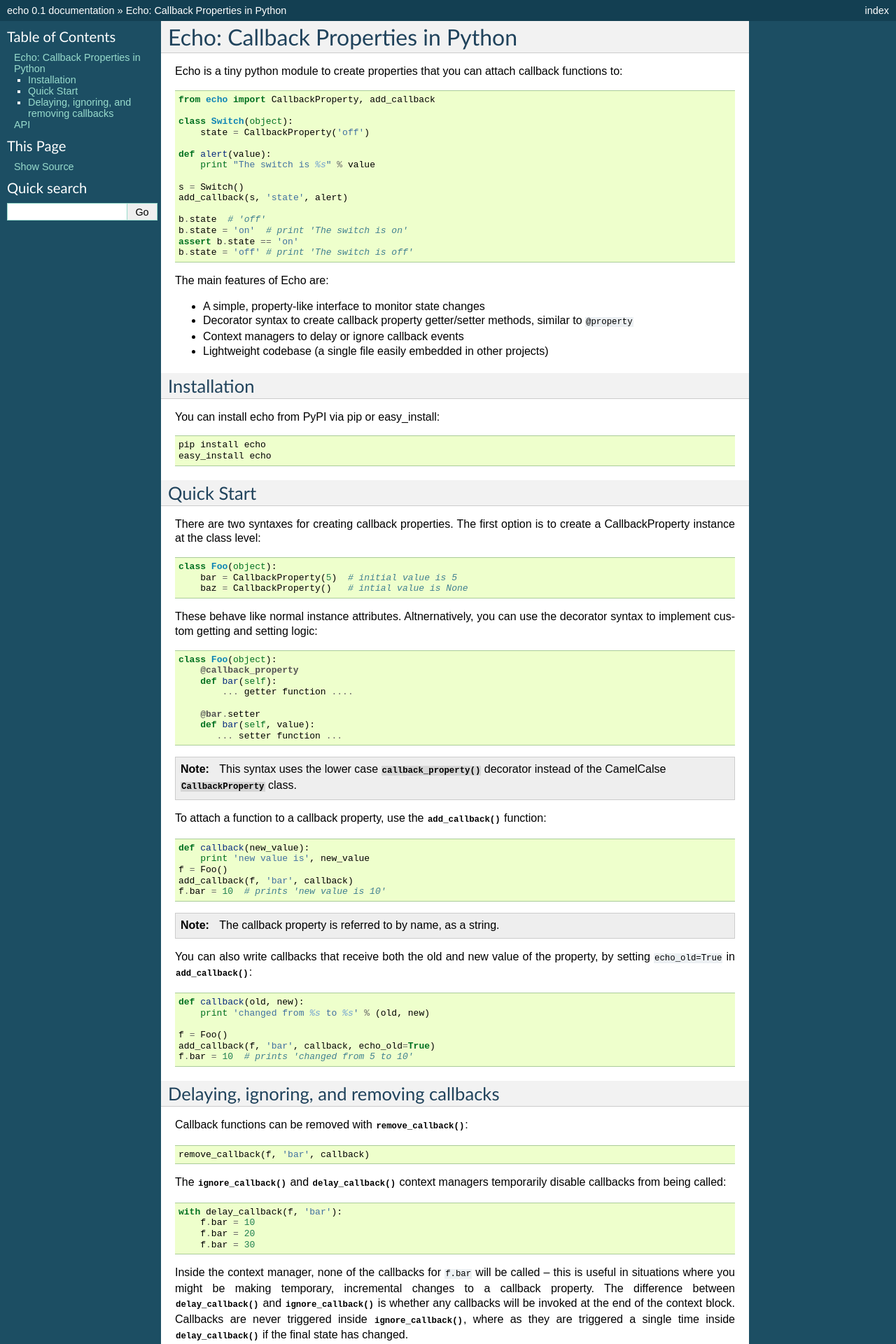
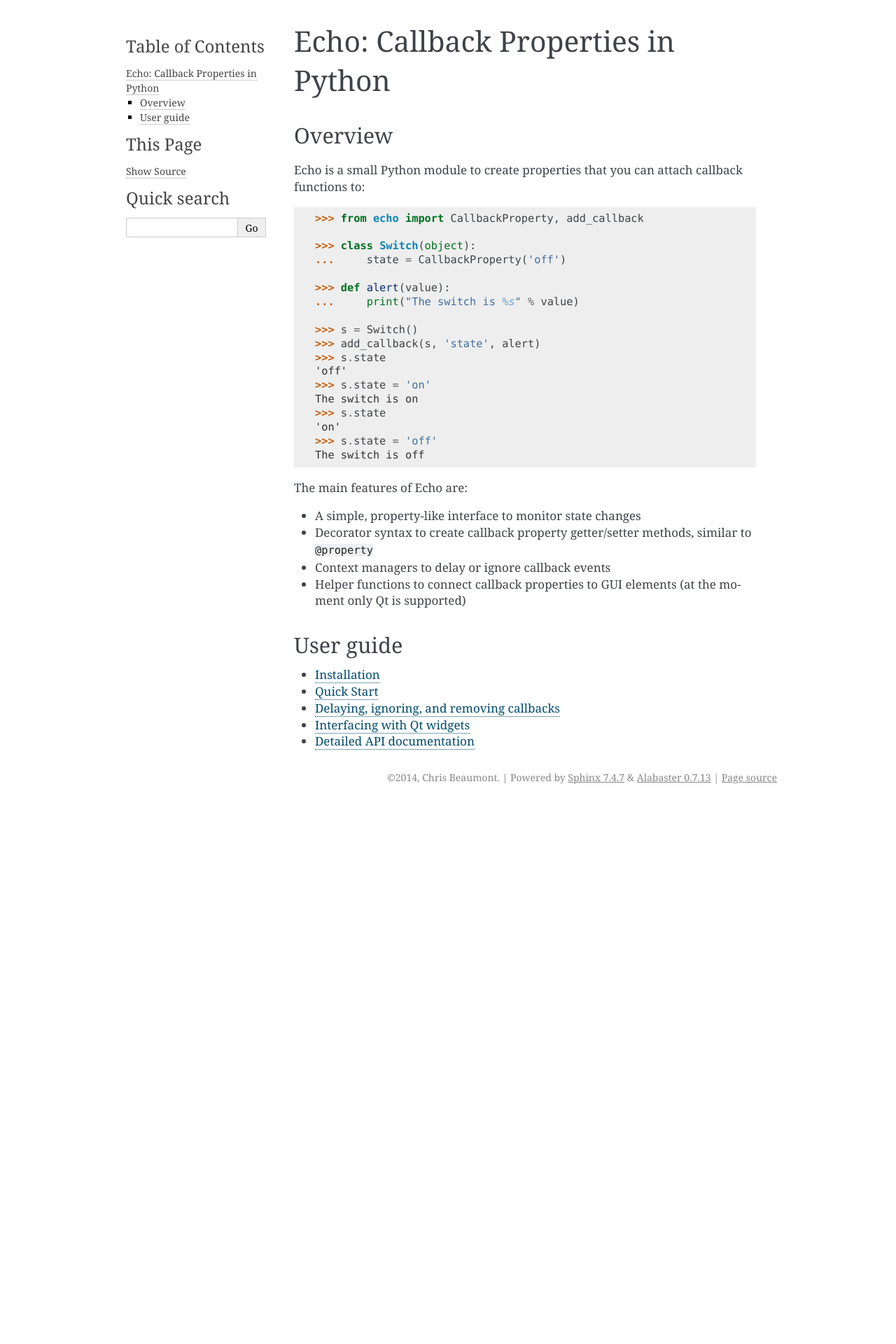
Before and after one commit to glue-viz/echo, a Sphinx documentation site: the page built from doc/index.rst, in a window 1280 px wide. Shown: the top 1920 px of the page at 70% size. Built offline with Sphinx 7.4.7, drawn with Linux system fonts in a browser that asks for light colours; after the commit the page ends 1150 px from its top, so only the background shows below that; some of the changed text lies outside the part shown.

```diff
--- a/doc/conf.py
+++ b/doc/conf.py
@@ -32,6 +32,7 @@ extensions = [
     'sphinx.ext.autodoc',
     'sphinx.ext.coverage',
     'sphinx.ext.viewcode',
+    'numpydoc',
 ]
 
 # Add any paths that contain templates here, relative to this directory.
@@ -102,7 +103,7 @@ pygments_style = 'sphinx'
 
 # The theme to use for HTML and HTML Help pages.  See the documentation for
 # a list of builtin themes.
-html_theme = 'default'
+# html_theme = 'default'
 
 # Theme options are theme-specific and customize the look and feel of a theme
 # further.  For a list of options available for each theme, see the
@@ -131,7 +132,7 @@ html_theme = 'default'
 # Add any paths that contain custom static files (such as style sheets) here,
 # relative to this directory. They are copied after the builtin static files,
 # so a file named "default.css" will overwrite the builtin "default.css".
-html_static_path = ['_static']
+# html_static_path = ['_static']
 
 # Add any extra paths that contain custom files (such as robots.txt or
 # .htaccess) here, relative to this directory. These files are copied
--- a/doc/index.rst
+++ b/doc/index.rst
@@ -1,112 +1,50 @@
-.. currentmodule:: echo
-
 Echo: Callback Properties in Python
 ===================================
 
-Echo is a tiny python module to create
-properties that you can attach callback functions to::
+Overview
+--------
 
-    from echo import CallbackProperty, add_callback
+Echo is a small Python module to create properties that you can attach callback
+functions to::
 
-    class Switch(object):
-        state = CallbackProperty('off')
+  >>> from echo import CallbackProperty, add_callback
 
-    def alert(value):
-        print "The switch is %s" % value
+  >>> class Switch(object):
+  ...     state = CallbackProperty('off')
 
-    s = Switch()
-    add_callback(s, 'state', alert)
+  >>> def alert(value):
+  ...     print("The switch is %s" % value)
 
-    b.state  # 'off'
-    b.state = 'on'  # print 'The switch is on'
-    assert b.state == 'on'
-    b.state = 'off' # print 'The switch is off'
+  >>> s = Switch()
+  >>> add_callback(s, 'state', alert)
+  >>> s.state
+  'off'
+  >>> s.state = 'on'
+  The switch is on
+  >>> s.state
+  'on'
+  >>> s.state = 'off'
+  The switch is off
 
 The main features of Echo are:
 
 * A simple, property-like interface to monitor state changes
-* Decorator syntax to create callback property getter/setter methods, similar to ``@property``
+
+* Decorator syntax to create callback property getter/setter methods, similar to
+  ``@property``
+
 * Context managers to delay or ignore callback events
-* Lightweight codebase (a single file easily embedded in other projects)
 
-Installation
-------------
-You can install echo from PyPI via pip or easy_install::
+* Helper functions to connect callback properties to GUI elements (at the moment
+  only Qt is supported)
 
-    pip install echo
-    easy_install echo
+User guide
+----------
 
-Quick Start
------------
-There are two syntaxes for creating callback properties. The first
-option is to create a CallbackProperty instance at the class level::
+.. toctree::
+   :maxdepth: 1
 
-    class Foo(object):
-        bar = CallbackProperty(5)  # initial value is 5
-        baz = CallbackProperty()   # intial value is None
-
-These behave like normal instance attributes. Altnernatively,
-you can use the decorator syntax to implement custom getting and setting
-logic::
-
-    class Foo(object):
-        @callback_property
-        def bar(self):
-            ... getter function ....
-
-        @bar.setter
-        def bar(self, value):
-           ... setter function ...
-
-.. note:: This syntax uses the lower case :func:`callback_property` decorator instead of the CamelCalse :class:`CallbackProperty` class.
-
-To attach a function to a callback property, use the :func:`add_callback` function::
-
-    def callback(new_value):
-        print 'new value is', new_value
-    f = Foo()
-    add_callback(f, 'bar', callback)
-    f.bar = 10  # prints 'new value is 10'
-
-.. note:: The callback property is referred to by name, as a string.
-
-You can also write callbacks that receive both the old and new value of the property, by setting ``echo_old=True`` in :func:`add_callback`::
-
-    def callback(old, new):
-        print 'changed from %s to %s' % (old, new)
-
-    f = Foo()
-    add_callback(f, 'bar', callback, echo_old=True)
-    f.bar = 10  # prints 'changed from 5 to 10'
-
-Delaying, ignoring, and removing callbacks
-------------------------------------------
-Callback functions can be removed with :func:`remove_callback`::
-
-    remove_callback(f, 'bar', callback)
-
-The :func:`ignore_callback` and :func:`delay_callback` context managers
-temporarily disable callbacks from being called::
-
-    with delay_callback(f, 'bar'):
-        f.bar = 10
-        f.bar = 20
-        f.bar = 30
-
-Inside the context manager, none of the callbacks for ``f.bar`` will be called
--- this is useful in situations where you might be making temporary,
-incremental changes to a callback property. The difference between
-:func:`delay_callback` and :func:`ignore_callback` is whether any
-callbacks will be invoked at the end of the context block. Callbacks are
-never triggered inside :func:`ignore_callback`, where as they are triggered
-a single time inside :func:`delay_callback` if the final state has changed.
-
-
-API
-===
-
-.. autofunction:: callback_property
-.. autofunction:: add_callback
-.. autofunction:: remove_callback
-.. autofunction:: delay_callback
-.. autofunction:: ignore_callback
+   installation
+   core
+   gui
+   api
```
Also changed, not shown: doc/api.rst (added, +30 -0 lines), doc/core.rst (added, +75 -0 lines), doc/gui.rst (added, +70 -0 lines), doc/installation.rst (added, +7 -0 lines), 1 other file.
